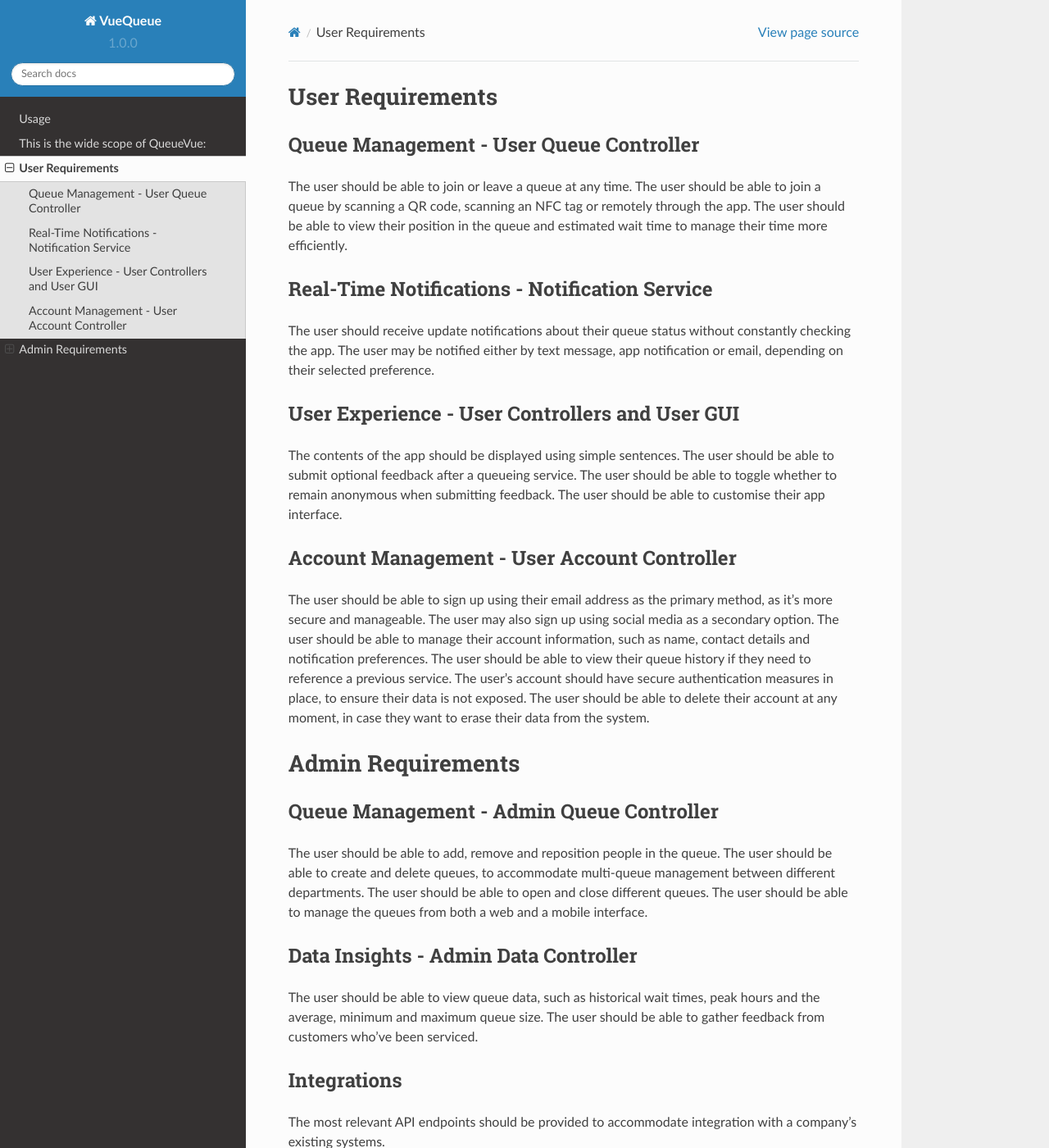
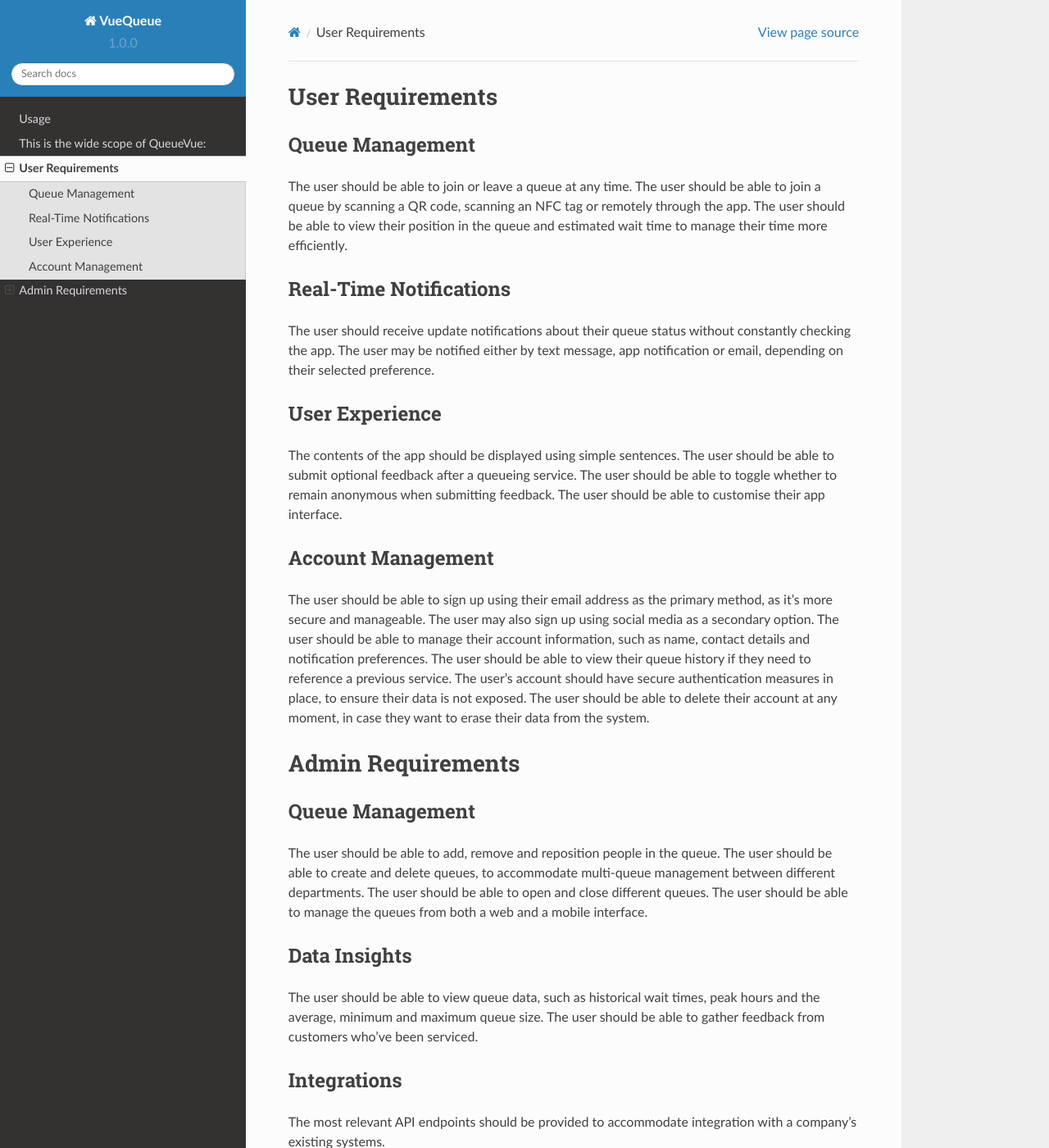
Before and after one commit to SofEng-Coursework/Documentation, a Sphinx documentation site: the page built from docs/source/userrequirements.rst, in a window 1280 px wide and 1400 px high. Shown: the whole window at 82% size. Built offline with Sphinx 7.4.7 and the Read the Docs theme 2.0.0, drawn with Linux system fonts in a browser that asks for light colours; pages that are not in the unit, such as notebooks, are missing from menus.

```diff
--- a/docs/source/adminrequirements.rst
+++ b/docs/source/adminrequirements.rst
@@ -1,7 +1,7 @@
 Admin Requirements
 ==================
 
-Queue Management - Admin Queue Controller
+Queue Management
 ------------------------------------------------
 
 The user should be able to add, remove and reposition people in the queue.
@@ -9,7 +9,7 @@ The user should be able to create and delete queues, to accommodate multi-queue
 The user should be able to open and close different queues.
 The user should be able to manage the queues from both a web and a mobile interface.
 
-Data Insights - Admin Data Controller
+Data Insights
 ------------------------------------------------
 
 The user should be able to view queue data, such as historical wait times, peak hours and the average, minimum and maximum queue size.
--- a/docs/source/userrequirements.rst
+++ b/docs/source/userrequirements.rst
@@ -1,20 +1,20 @@
 User Requirements
 =================
 
-Queue Management - User Queue Controller
+Queue Management
 ---------------------------------------------
 
 The user should be able to join or leave a queue at any time.
 The user should be able to join a queue by scanning a QR code, scanning an NFC tag or remotely through the app.
 The user should be able to view their position in the queue and estimated wait time to manage their time more efficiently.
 
-Real-Time Notifications - Notification Service
+Real-Time Notifications
 ----------------------------------------------
 
 The user should receive update notifications about their queue status without constantly checking the app.
 The user may be notified either by text message, app notification or email, depending on their selected preference.
 
-User Experience - User Controllers and User GUI
+User Experience
 -----------------------------------------------
 
 The contents of the app should be displayed using simple sentences.
@@ -22,7 +22,7 @@ The user should be able to submit optional feedback after a queueing service.
 The user should be able to toggle whether to remain anonymous when submitting feedback.
 The user should be able to customise their app interface.
 
-Account Management - User Account Controller
+Account Management
 -----------------------------------------------
 
 The user should be able to sign up using their email address as the primary method, as it’s more secure and manageable.
@@ -35,7 +35,7 @@ The user should be able to delete their account at any moment, in case they want
 Admin Requirements
 ==================
 
-Queue Management - Admin Queue Controller
+Queue Management
 ------------------------------------------------
 
 The user should be able to add, remove and reposition people in the queue.
@@ -43,7 +43,7 @@ The user should be able to create and delete queues, to accommodate multi-queue
 The user should be able to open and close different queues.
 The user should be able to manage the queues from both a web and a mobile interface.
 
-Data Insights - Admin Data Controller
+Data Insights
 ------------------------------------------------
 
 The user should be able to view queue data, such as historical wait times, peak hours and the average, minimum and maximum queue size.
```
Also changed, not shown: docs/source/codedocumentation.rst (added, +11 -0 lines).
